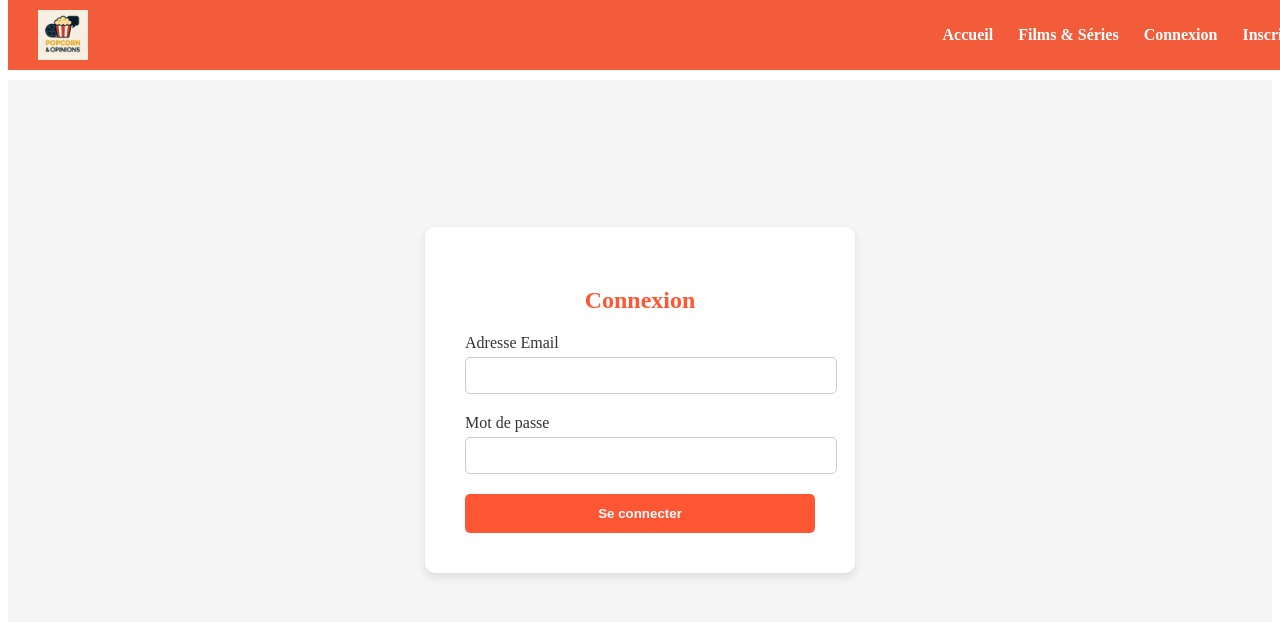
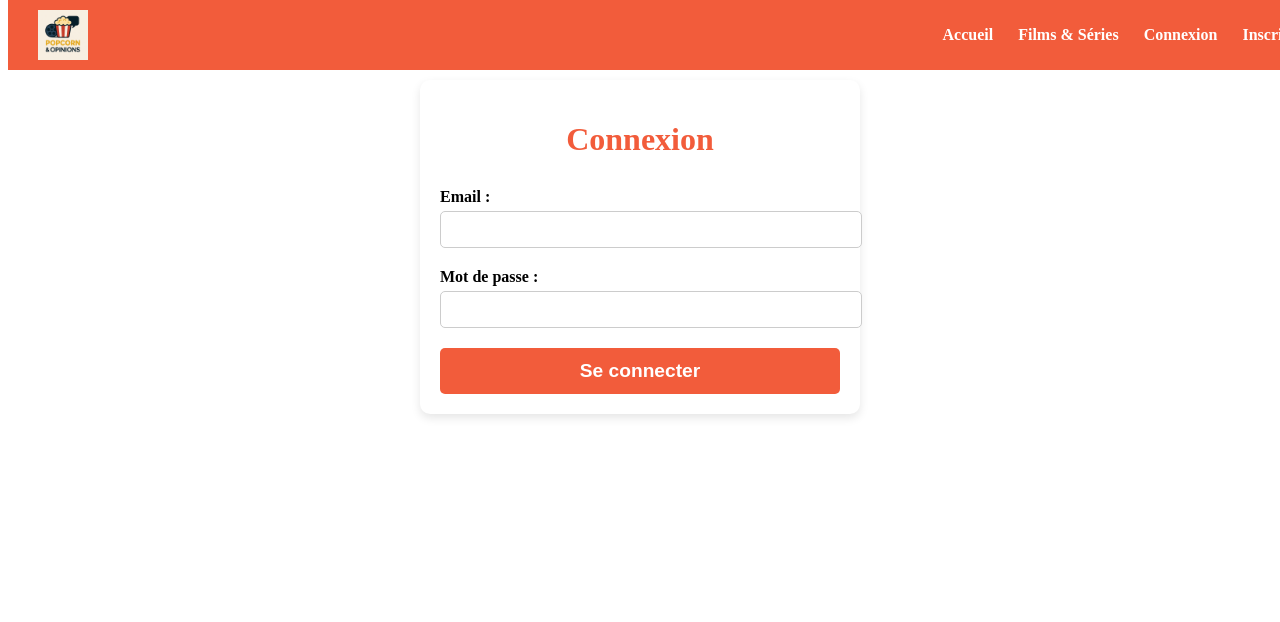
Before and after one commit to rhita123/pick-and-play, a Vue app in the folder client/: page /login in a window 1280 px wide. Shown: the top 622 px of the page. Built offline with nearby package versions, Linux system fonts and the light colour scheme.

Commit message:
Connexion frontend-backend pour le login

```diff
--- a/client/src/views/Login.vue
+++ b/client/src/views/Login.vue
@@ -1,37 +1,55 @@
 <template>
     <div class="login">
-      <div class="form-container">
-        <h2>Connexion</h2>
-        <form @submit.prevent="handleLogin">
+      <h1>Connexion</h1>
+
+      <form @submit.prevent="login">
         <div class="form-group">
-            <label for="email">Adresse Email</label>
-            <input type="email" id="email" v-model="email" required>
+          <label>Email :</label>
+          <input type="email" v-model="email" required />
         </div>
 
         <div class="form-group">
-            <label for="password">Mot de passe</label>
-            <input type="password" id="password" v-model="password" required>
+          <label>Mot de passe :</label>
+          <input type="password" v-model="password" required />
         </div>
 
         <button type="submit">Se connecter</button>
       </form>
-      </div>
+
+      <div v-if="errorMessage" class="error">{{ errorMessage }}</div>
     </div>
   </template>
 
   <script>
+  import axios from 'axios'
+
   export default {
     name: 'Login',
     data() {
       return {
         email: '',
-        password: ''
+        password: '',
+        errorMessage: ''
       }
     },
     methods: {
-      handleLogin() {
-        console.log('Tentative de connexion avec:', this.email, this.password);
-        // Ici on mettra la vraie logique après (API).
+      async login() {
+        try {
+          const response = await axios.post('http://localhost:5050/api/login', {
+            email: this.email,
+            password: this.password
+          });
+          console.log(response.data);
+
+          alert('✅ Connexion réussie ! Bienvenue ' + response.data.user.username + ' !');
+
+          // ➔ Ici plus tard tu pourras rediriger vers une autre page par exemple
+          // this.$router.push('/works');
+
+        } catch (error) {
+          console.error(error);
+          this.errorMessage = error.response?.data?.error || 'Erreur lors de la connexion';
+        }
       }
     }
   }
@@ -39,58 +57,56 @@
 
   <style scoped>
   .login {
-    display: flex;
-    justify-content: center;
-    align-items: center;
-    min-height: 80vh;
-    background-color: #f5f5f5;
+    max-width: 400px;
+    margin: 120px auto 40px;
+    padding: 20px;
+    background: #fff;
+    border-radius: 10px;
+    box-shadow: 0px 4px 10px rgba(0,0,0,0.1);
   }
 
-  .form-container {
-    background: white;
-    padding: 40px;
-    border-radius: 10px;
-    box-shadow: 0px 4px 10px rgba(0, 0, 0, 0.1);
-    width: 350px;
+  h1 {
     text-align: center;
-  }
-
-  .form-container h2 {
-    margin-bottom: 20px;
-    color: #ff5733;
+    margin-bottom: 30px;
+    color: #f25c3b;
   }
 
   .form-group {
     margin-bottom: 20px;
-    text-align: left;
   }
 
-  .form-group label {
+  label {
+    font-weight: bold;
     display: block;
     margin-bottom: 5px;
-    color: #333;
   }
 
-  .form-group input {
+  input {
     width: 100%;
     padding: 10px;
+    border-radius: 5px;
     border: 1px solid #ccc;
-    border-radius: 5px;
   }
 
   button {
     width: 100%;
     padding: 12px;
-    background-color: #ff5733;
+    background-color: #f25c3b;
     color: white;
     border: none;
     border-radius: 5px;
     font-weight: bold;
     cursor: pointer;
-    transition: background-color 0.3s;
+    font-size: 1.2rem;
   }
 
   button:hover {
-    background-color: #e04a2d;
+    background-color: #e04b2d;
+  }
+
+  .error {
+    margin-top: 20px;
+    color: red;
+    text-align: center;
   }
   </style>
```
Lines whose indentation alone changed are shown as unchanged.
